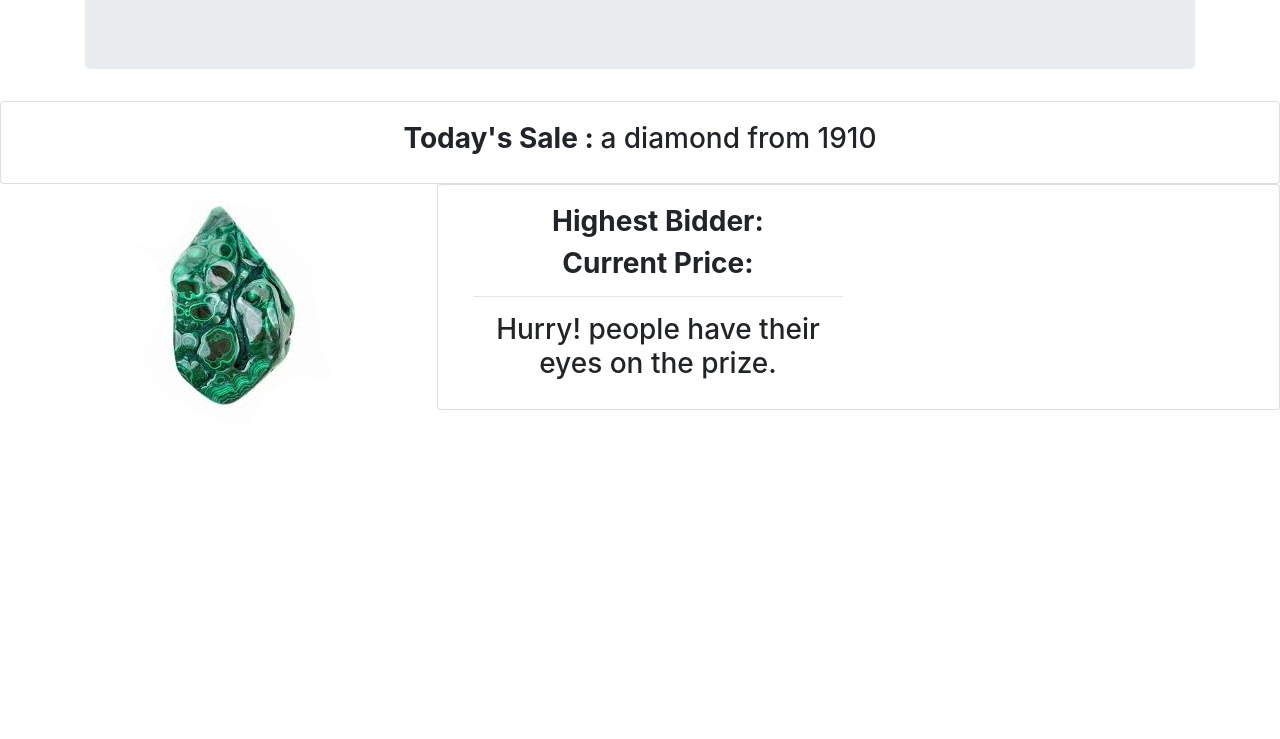
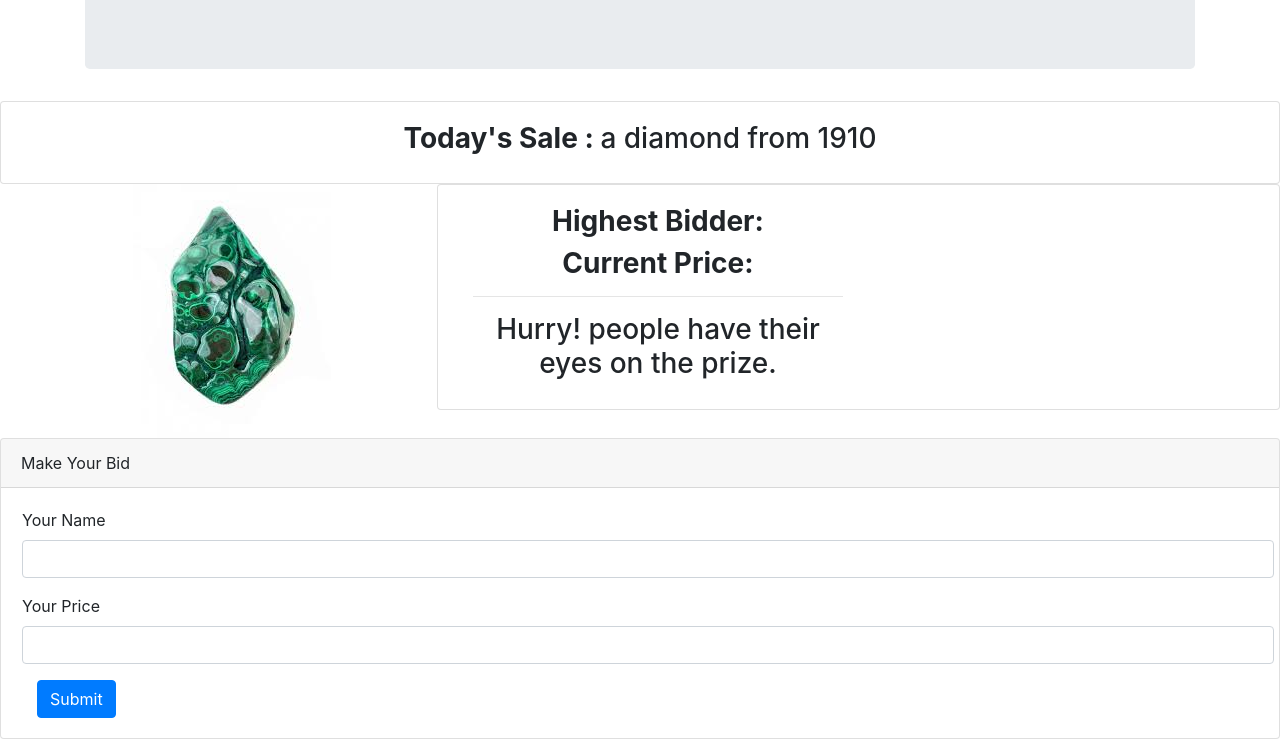
Before and after one commit to Soheila-Lotfi/CodersBay, a plain HTML site: page index.html in a window 1280 px wide. Shown: the part 181-920 px from the top of the page. Before the commit the page ends 800 px from the top, so only its background shows below. Drawn offline with nearby package versions, Linux system fonts and the light colour scheme.

Commit message:
added a form to html file

```diff
--- a/index.html
+++ b/index.html
@@ -30,6 +30,7 @@
           <h3 class="text-center">"Where bidders win big."</h3>
         </div>
     </div>
+    <!-- First Row -->
     <div class="row">
         <div class="col-md-12">
                 <div class="card ard-default">
@@ -39,6 +40,7 @@
                 </div>
         </div>
     </div>
+    <!-- second row -->
     <div class="row">
         <div class="col-md-1"></div>
         <div class="col-md-3">
@@ -66,5 +68,29 @@
                     </div>
             </div>
         </div>
+        <!-- third Row  -->
+        <div class="row">
+            <div class="col-12">
+                <div class="card">
+                    <div class="card-header">
+                        Make Your Bid
+                    </div>
+                    <div class="card-body">
+                            <form class="ml-3">
+                                    <div class="form-group row">
+                                      <label for="bidder-name">Your Name</label>
+                                      <input class="form-control" id="bidder-name" type="text">
+                                    </div>
+                                    <div class="form-group row">
+                                      <label for="bidder-price">Your Price</label>
+                                      <input class="form-control" id="bidder-price" type="number">
+                                    </div>
+                                    <button class="btn btn-primary" id="submit-bid" type="submit">Submit</button>
+                            </form>
+                    </div>
+                </div>
+
+            </div>
+        </div>
 </body>
 </html>
```
